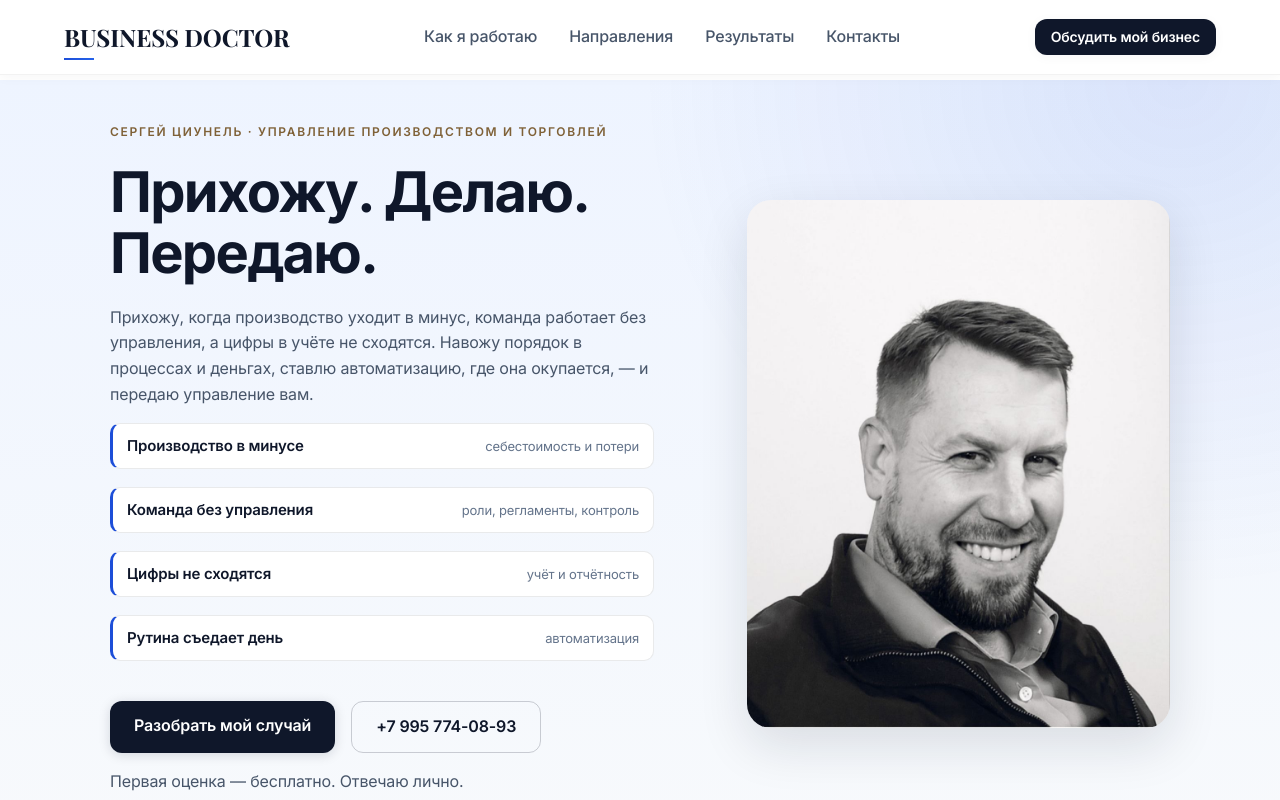
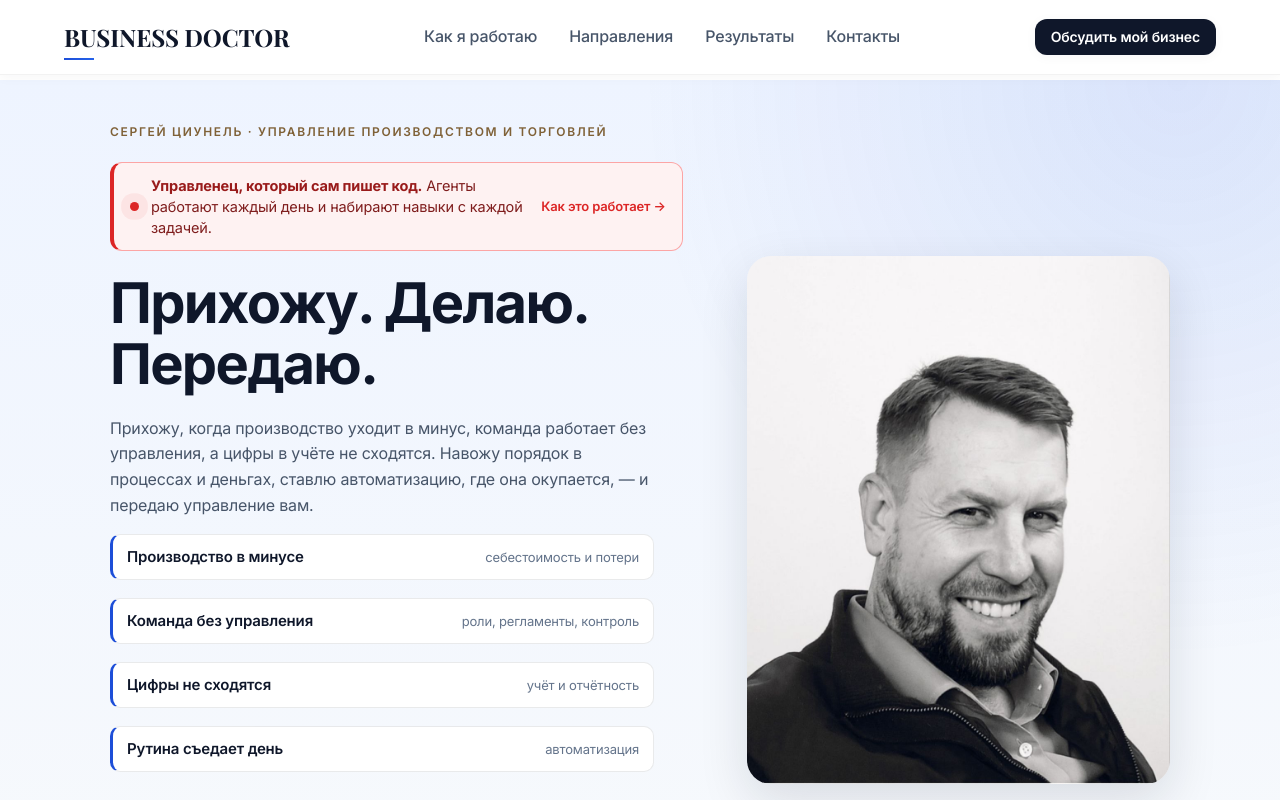
Before and after one commit to sergeytsiunel-prog/businessdoc, a plain HTML site: page index.html in a window 1280 px wide. Shown: the top 800 px of the page. Drawn offline with nearby package versions, Linux system fonts and the light colour scheme.

Commit message:
Главная: якорная плашка «управленец, который сам пишет код» в первом экране

```diff
--- a/css/home.css
+++ b/css/home.css
@@ -242,3 +242,37 @@
   .left-card { transition: none; }
   .left-card:hover { transform: none; box-shadow: none; }
 }
+
+/* ===== 28.11.2026: якорная плашка «управленец, который пишет код» =====
+   Красная, живая: точка пульсирует. Не мигает всем блоком — мигающая заливка
+   читается как тревога и роняет доверие. Гасится prefers-reduced-motion. */
+.codepill {
+  display: flex; align-items: center; gap: 12px; flex-wrap: wrap;
+  margin: 0 0 22px; padding: 12px 16px; border-radius: 12px;
+  background: #FEF2F2; border: 1px solid #FCA5A5;
+  border-left: 4px solid #DC2626;
+  text-decoration: none; color: #7F1D1D;
+  transition: box-shadow .2s ease, border-color .2s ease;
+}
+.codepill:hover { border-color: #DC2626; box-shadow: 0 10px 26px rgba(220,38,38,0.16); }
+.codepill__dot {
+  width: 9px; height: 9px; border-radius: 50%; background: #DC2626; flex: 0 0 auto;
+  box-shadow: 0 0 0 0 rgba(220,38,38,0.55);
+  animation: codepill-pulse 2s ease-out infinite;
+}
+@keyframes codepill-pulse {
+  0%   { box-shadow: 0 0 0 0 rgba(220,38,38,0.55); }
+  70%  { box-shadow: 0 0 0 10px rgba(220,38,38,0); }
+  100% { box-shadow: 0 0 0 0 rgba(220,38,38,0); }
+}
+.codepill__text { flex: 1 1 240px; font-size: 14.5px; line-height: 1.45; color: #7F1D1D; }
+.codepill__text b { color: #991B1B; font-weight: 700; }
+.codepill__go { font-size: 13px; font-weight: 600; color: #DC2626; white-space: nowrap; }
+@media (max-width: 700px) {
+  .codepill { gap: 8px; padding: 12px 14px; }
+  .codepill__text { flex-basis: 100%; font-size: 14px; }
+  .codepill__go { margin-left: 21px; }
+}
+@media (prefers-reduced-motion: reduce) {
+  .codepill__dot { animation: none; }
+}
--- a/index.html
+++ b/index.html
@@ -58,6 +58,11 @@
         <div>
           <div class="hero-avatar"><img src="foto/photo_2026-01-13_19-19-47.jpg" alt="Сергей Циунель"></div>
           <div class="eyebrow">Сергей Циунель · управление производством и торговлей</div>
+          <a href="#agent" class="codepill" data-goal="codepill_click">
+            <span class="codepill__dot" aria-hidden="true"></span>
+            <span class="codepill__text"><b>Управленец, который сам пишет код.</b> Агенты работают каждый день и набирают навыки с каждой задачей.</span>
+            <span class="codepill__go">Как это работает →</span>
+          </a>
           <h1>Прихожу. Делаю. Передаю.</h1>
           <p class="hero-lead">Прихожу, когда производство уходит в минус, команда работает без управления, а цифры в учёте не сходятся. Навожу порядок в процессах и деньгах, ставлю автоматизацию, где она окупается, — и передаю управление вам.</p>
           <ul class="hero-pains">
```
